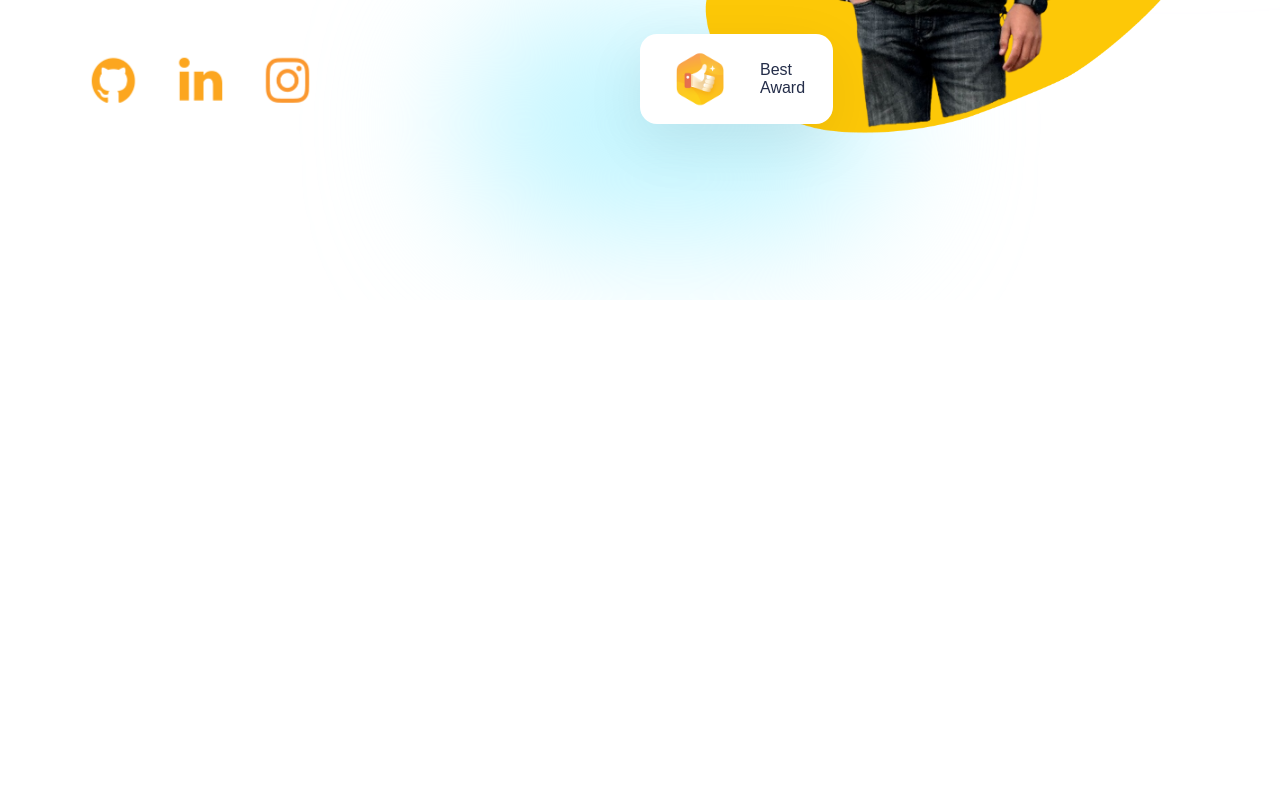
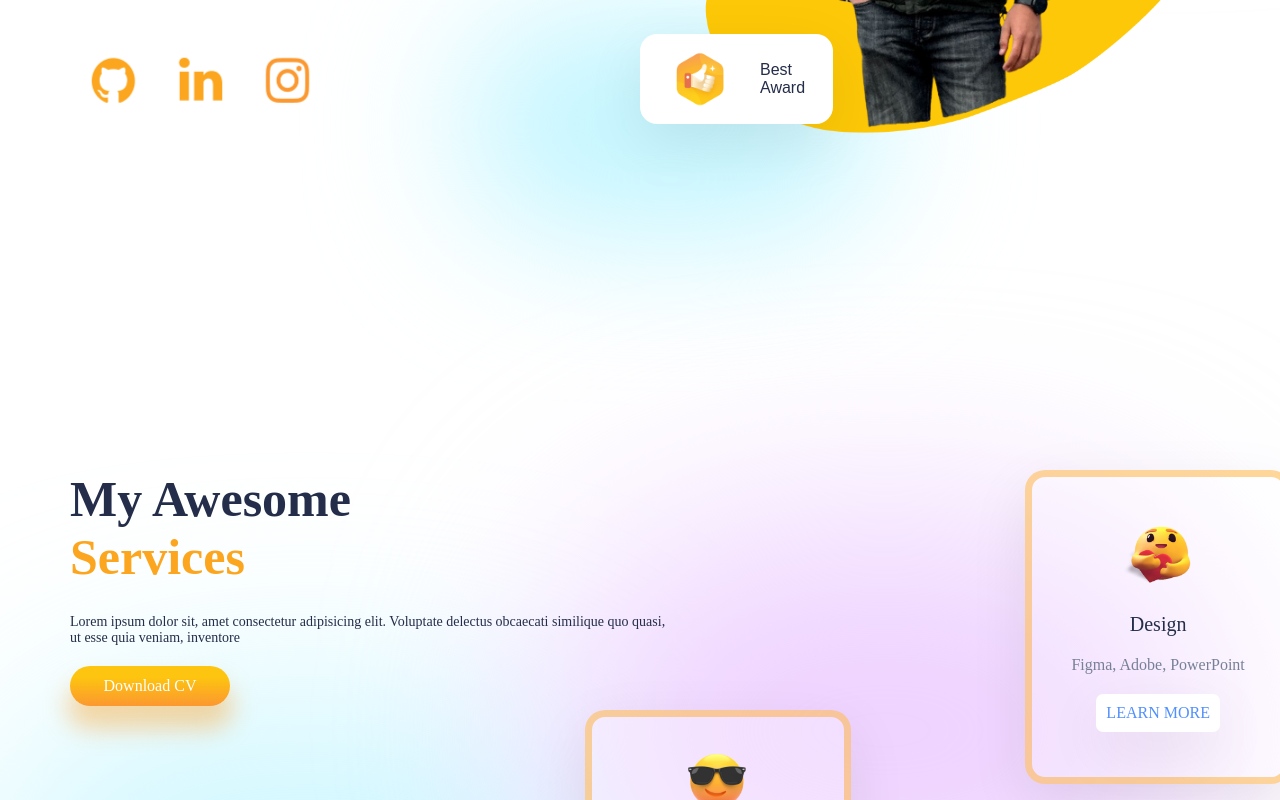
Before and after one commit to Fear110/MyProfile, a React (Create React App) app: page / in a window 1280 px wide. Shown: the part 536-1336 px from the top of the page. Before the commit the page ends 836 px from the top, so only its background shows below. Built offline with nearby package versions, Linux system fonts and the light colour scheme; a web font is replaced by a local one.

Commit message:
achievement section is done

```diff
--- a/src/App.js
+++ b/src/App.js
@@ -1,12 +1,18 @@
-import Navbar from "./components/Navbar/Navbar";
+import Navbar from './components/Navbar/Navbar';
 import './App.css';
-import Intro from "./components/Intro/Intro";
+import Intro from './components/Intro/Intro';
+import Services from './components/Services/Services';
+import Exprience from './components/Exprience/Exprience';
 
 function App() {
-  return <div className="App">
-    <Navbar/>
-    <Intro/>
-  </div>;
+  return (
+    <div className="App">
+      <Navbar />
+      <Intro />
+      <Services />
+      <Exprience/>
+    </div>
+  );
 }
 
 export default App;
--- /dev/null
+++ b/src/components/Card/Card.css
@@ -0,0 +1,51 @@
+.card {
+  width: 10rem;
+  height: 13rem;
+  position: absolute;
+  display: flex;
+  flex-direction: column;
+  gap: 1rem;
+  align-items: center;
+  width: 10rem;
+  text-align: center;
+  background: rgba(255, 255, 255, 0.26);
+  border: 7px solid var(--orangeCard);
+  box-shadow: var(--boxShadow);
+  border-radius: 20px;
+  padding: 0px 26px 2rem 26px;
+}
+.card span:nth-of-type(2) {
+  color: var(--gray);
+  font-size: 16px;
+}
+.card > img {
+  transform: scale(0.6);
+  margin-bottom: -2rem;
+}
+.c-button {
+    background: #FFFFFF;
+    box-shadow: 0px 19px 60px rgba(0, 0, 0, 0.08);
+    border-radius: 7px;
+    border: none;
+    padding: 10px;
+    font-size: 16px;
+    color: #5290FD;
+}
+
+.c-button:hover{
+    transform: scale(1.1);
+    cursor: pointer;
+}
+/* cards */
+.bardbundle{
+    left: 18rem;
+}
+.bardbundle1{
+    top: 12rem;
+    left: -4rem;
+}
+
+.bardbundle2{
+    top: 19rem;
+    left: 12rem;
+}
--- /dev/null
+++ b/src/components/Card/Card.jsx
@@ -0,0 +1,17 @@
+import React from 'react';
+import './Card.css';
+function Card({ emoji, heading, details }) {
+  return (
+    <div className="card">
+      <img
+        src={emoji}
+        alt="Emoji Here"
+      />
+      <span>{heading}</span>
+      <span>{details}</span>
+      <button className="c-button">LEARN MORE</button>
+    </div>
+  );
+}
+
+export default Card;
--- /dev/null
+++ b/src/components/Exprience/Exprience.css
@@ -0,0 +1,43 @@
+.exprience {
+  display: flex;
+  align-items: center;
+  justify-content: center;
+  gap: 5rem;
+  height: 30vh;
+  margin-bottom: 8rem;
+}
+
+.achievement {
+  display: flex;
+  flex-direction: column;
+  align-items: center;
+}
+.circle {
+  width: 4rem;
+  height: 4rem;
+  background: white;
+  border-radius: 100%;
+  position: relative;
+  display: flex;
+  align-items: center;
+  justify-content: center;
+  font-size: 1.5rem;
+  font-weight: bold;
+  margin-bottom: 2rem;
+}
+.circle::before {
+  border-radius: 100%;
+  content: '';
+  background-image: linear-gradient(to bottom, #87e6fb 0%, #ffc05c 100%);
+  top: -8px;
+  left: -8px;
+  bottom: -8px;
+  right: -8px;
+  position: absolute;
+  z-index: -1;
+  box-shadow: var(--boxShadow);
+}
+
+.achievement span:nth-of-type(2) {
+  color: var(--orange);
+}
--- /dev/null
+++ b/src/components/Exprience/Exprience.jsx
@@ -0,0 +1,28 @@
+import React from 'react';
+import './Exprience.css';
+
+function Exprience() {
+  return (
+    <div className="exprience">
+      <div className="achievement">
+        <div className="circle">8+</div>
+        <span>Years</span>
+        <span>Exprience</span>
+      </div>
+
+      <div className="achievement">
+        <div className="circle">20+</div>
+        <span>Completed</span>
+        <span>Projects</span>
+      </div>
+
+      <div className="achievement">
+        <div className="circle">1+</div>
+        <span>Companies</span>
+        <span>Work</span>
+      </div>
+    </div>
+  );
+}
+
+export default Exprience;
--- a/src/components/Intro/Intro.jsx
+++ b/src/components/Intro/Intro.jsx
@@ -5,7 +5,6 @@ import LinkedIn from '../../img/linkedin.png';
 import Instagram from '../../img/instagram.png';
 import Vector1 from '../../img/Vector1.png';
 import Vector2 from '../../img/Vector2.png';
-import boy from '../../img/boy.png';
 import pp from '../../img/pp.png';
 
 import glassesimoji from '../../img/glassesimoji.png';
--- /dev/null
+++ b/src/components/Services/Services.css
@@ -0,0 +1,53 @@
+.services {
+  display: flex;
+  height: 90vh;
+  margin-bottom: 8rem;
+  margin-top: 9rem;
+  margin-bottom: 13rem;
+}
+.awesome {
+  display: flex;
+  flex-direction: column;
+  position: relative;
+}
+.awesome > :nth-child(1) {
+  color: var(--black);
+  font-size: 2.5rem;
+  font-weight: bold;
+}
+
+.awesome > :nth-child(2) {
+  font-size: 2.5rem;
+  font-weight: bold;
+  color: var(--orange);
+}
+
+.awesome > :nth-child(3) {
+  color: var(--gary);
+  font-size: 14px;
+  margin-top: 1.4rem;
+}
+.s-button {
+  width: 8rem;
+  height: 2rem;
+  margin-top: 1rem;
+}
+
+.cards {
+  position: relative;
+}
+.cards > * {
+  position: absolute;
+}
+
+.s-blur1 {
+  left: 1rem;
+  top: 15rem;
+  transform: scale(1.5);
+}
+
+.s-blur2 {
+  top: 6rem;
+  left: 0rem;
+  transform: scale(1.5);
+}
--- /dev/null
+++ b/src/components/Services/Services.jsx
@@ -0,0 +1,57 @@
+import React from 'react';
+import './Services.css';
+import HeartEmoji from '../../img/heartemoji.png';
+import Glasses from '../../img/glasses.png';
+import Humble from '../../img/humble.png';
+import Card from '../Card/Card';
+import Resume from './SakarPudasaini.pdf';
+
+function Services() {
+  return (
+    <div className="services">
+      <div className="awesome">
+        <span>My Awesome</span>
+        <span>Services</span>
+        <span>
+          Lorem ipsum dolor sit, amet consectetur adipisicing elit. Voluptate{' '}
+          delectus obcaecati similique quo quasi,
+          <br /> ut esse quia veniam, inventore
+        </span>
+        <div
+          className="blur s-blur1"
+          style={{ background: '#ABF1FF94' }}></div>
+        <a
+          href={Resume}
+          download>
+          <button className="button s-button">Download CV</button>
+        </a>
+      </div>
+      <div className="cards">
+        <div className="bardbundle">
+          <Card
+            emoji={HeartEmoji}
+            heading={'Design'}
+            details={'Figma, Adobe, PowerPoint'}
+          />
+        </div>
+        <div className="bardbundle1">
+          <Card
+            emoji={Glasses}
+            heading={'Developer'}
+            details={'HTML, CSS, JavaScript, React'}
+          />
+        </div>
+        <div className="bardbundle2">
+          <Card
+            emoji={Humble}
+            heading={'UI/UX'}
+            details={'Lorem ipsum dolor sit, amet consectetur a'}
+          />
+        </div>
+        <div className="blur s-blur2" style={{background:'var{--purple}'}}></div>
+      </div>
+    </div>
+  );
+}
+
+export default Services;
```
Also changed, not shown: src/img/boy.png (deleted), 1 other file (tests, documents, lock files or other folders).
